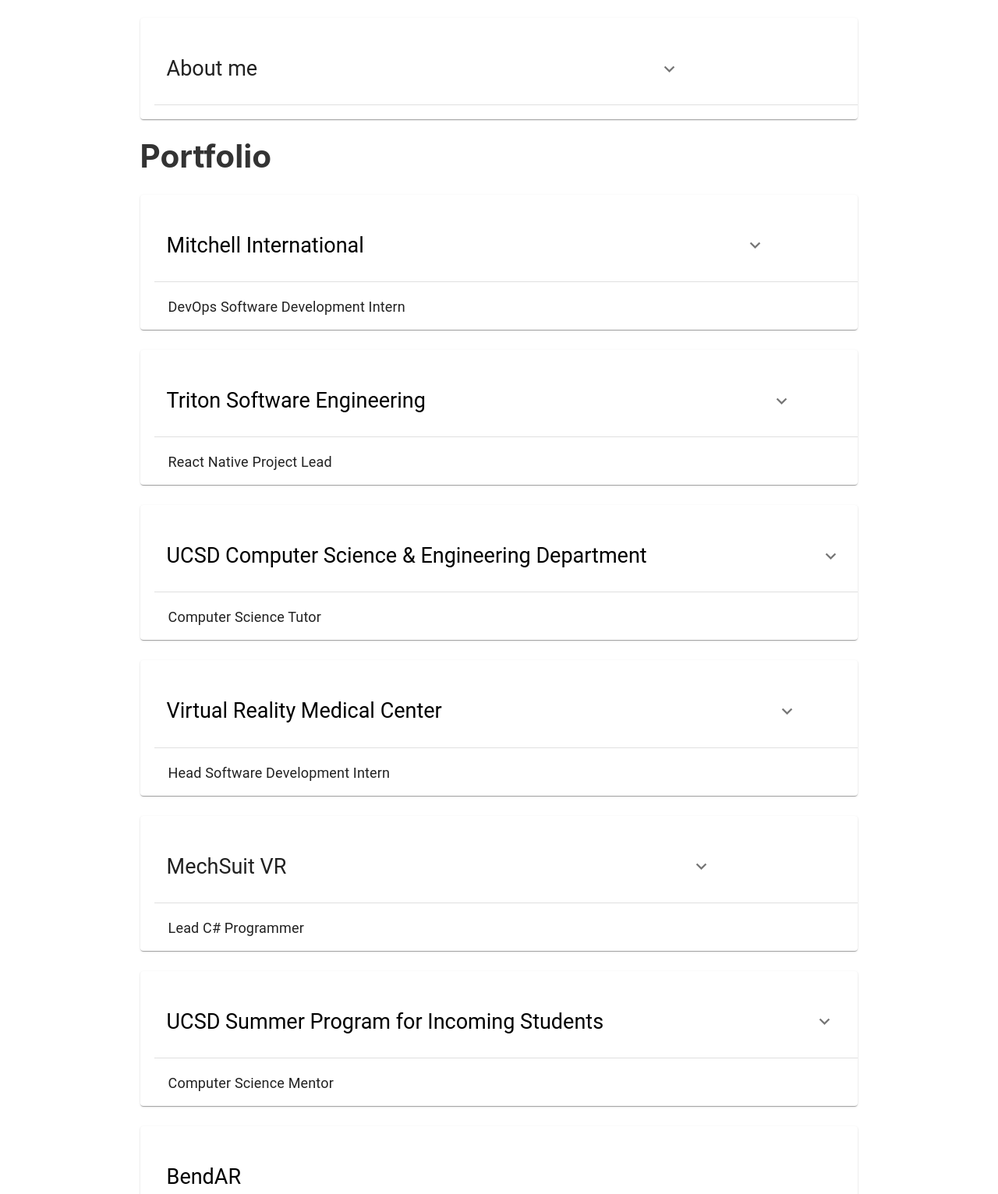
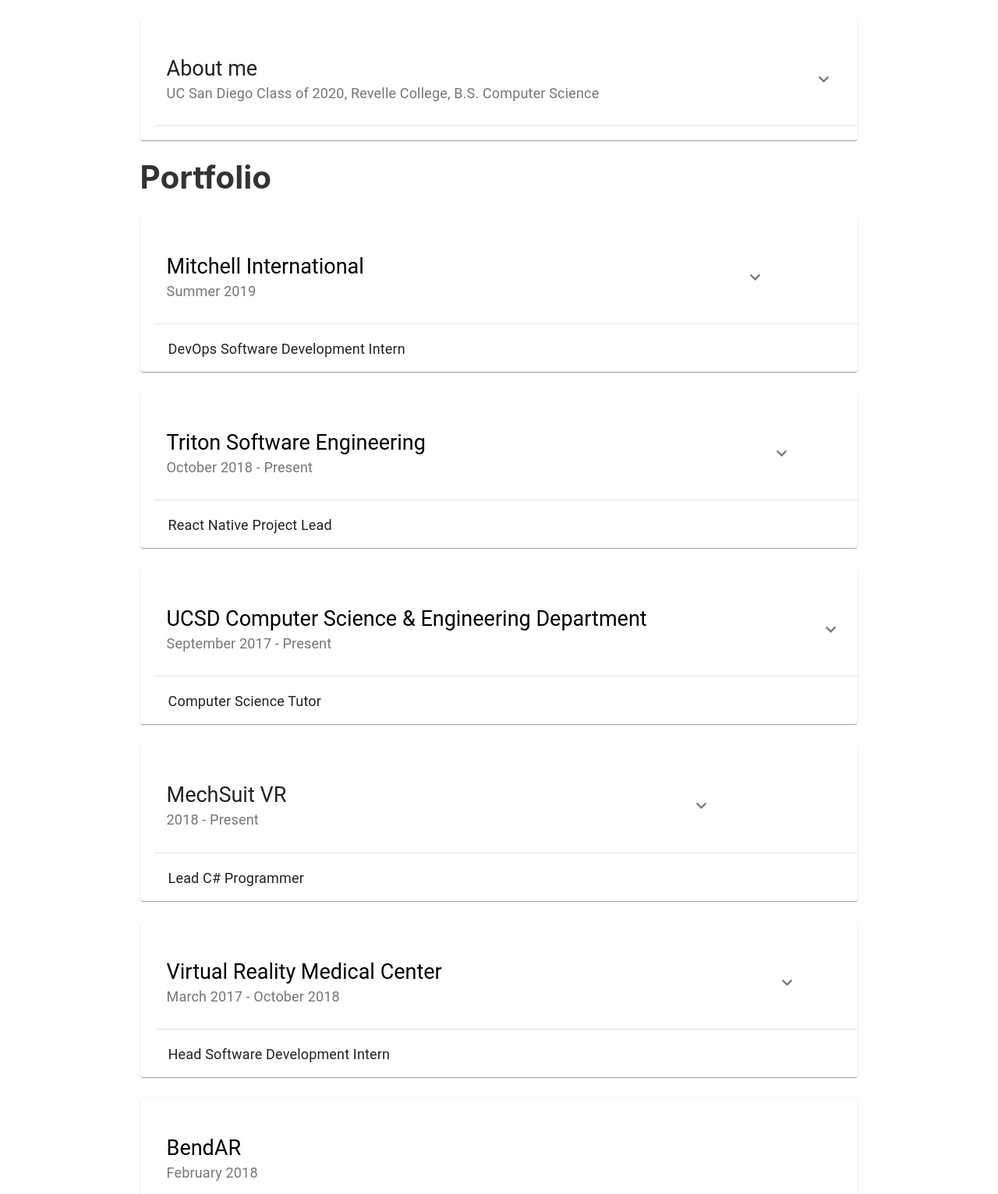
Before and after one commit to graskovi/graskovi.github.io, a Gatsby site: page / in a window 1280 px wide. Shown: the part 188-1720 px from the top of the page at 78% size. Built offline with nearby package versions, Linux system fonts and the light colour scheme; Gatsby itself is replaced by a stand-in of ours.

Commit message:
Clean up files and finalize portfolio and structure

```diff
--- a/src/components/header.js
+++ b/src/components/header.js
@@ -8,32 +8,43 @@
 const GitHubUrl = "https://www.github.com/graskovi"
 
 const styles = {
+  header: {
+    background: `rebeccapurple`,
+    marginBottom: `1.45rem`,
+  },
   tab: {
     color: "white",
     textDecoration: "none"
+  },
+  row: {
+    margin: `0 auto`,
+    maxWidth: 960,
+    //padding: `1.45rem 1.0875rem`,
+    alignContent: 'center',
+  },
+  text: {
+    color: `white`,
+    textDecoration: `none`,
+  },
+  avatar: {
+    width: 100,
+    height: 100,
+    borderRadius: 100,
   }
 }
 
 const Header = ({ siteTitle }) => (
   <header
-    style={{
-      background: `rebeccapurple`,
-      marginBottom: `1.45rem`,
-    }}
+    style={styles.header}
   >
     <div
-      style={{
-        margin: `0 auto`,
-        maxWidth: 960,
-        //padding: `1.45rem 1.0875rem`,
-        alignContent: 'center',
-      }}
+      style={styles.row}
     >
       <table cellpadding="0" cellspacing="0" border="0">
         <tr>
           <td>
             <h1 style={{ margin: 0 }}>
-              <Link to="/" style={{ color: `white`, textDecoration: `none`}}>
+              <Link to="/" style={styles.text}>
                 {siteTitle}
               </Link>
             </h1>
@@ -58,7 +69,7 @@
             </a>
           </td>
           <a href={ContactUrl} target="_blank" rel="noopener noreferrer">
-          <td><img src={GlennImage} style={{width: 100, height: 100, borderRadius: 100}}/></td>
+          <td><img src={GlennImage} style={styles.avatar}/></td>
           </a>
         </tr>
       </table>
--- a/src/components/project.js
+++ b/src/components/project.js
@@ -1,4 +1,4 @@
-import React, { useState } from "react"
+import React from "react"
 import PropTypes from "prop-types"
 import { Card, CardActionArea, CardActions, CardContent, CardHeader,
          Collapse, IconButton, Typography } from '@material-ui/core';
@@ -8,10 +8,14 @@
   link: {
     color: "black",
     textDecoration: "none",
+  },
+  table: {
+    width: "100%",
+    margin: "1em"
   }
 }
 
-const Project = ({name, position, description, img, linkUrl}) => {
+const Project = ({name, dates, position, description, linkUrl}) => {
   const [expanded, setExpanded] = React.useState(false);
   function handleExpandClick() {
     setExpanded(!expanded);
@@ -21,16 +25,22 @@
     <div>
       <Card>
         <CardActionArea>
-          <table style={{width: "100%", margin: "1em"}}>
+          <table style={styles.table}>
             <tr>
               <td>
               {
-                linkUrl ? (
-                linkUrl.startsWith("http")
-                ? <a href={linkUrl} style={styles.link} target="_blank" rel="noopener noreferrer"><CardHeader title={name} /></a>
-                : <a href={linkUrl} style={styles.link}><CardHeader title={name} /></a>
+                linkUrl ?
+                (linkUrl.startsWith("http")
+                ?
+                <a href={linkUrl} style={styles.link} target="_blank" rel="noopener noreferrer">
+                  <CardHeader title={name} subheader={dates} />
+                </a>
+                :
+                <a href={linkUrl} style={styles.link}>
+                  <CardHeader title={name} subheader={dates} />
+                </a>
                 )
-                : <CardHeader title={name} />
+                : <CardHeader title={name} subheader={dates} />
               }
               </td>
               {
@@ -75,7 +85,6 @@
 Project.propTypes = {
   name: PropTypes.string.isRequired,
   description: PropTypes.string,
-  img: PropTypes.object,
   linkUrl: PropTypes.string,
 }
 
--- a/src/pages/games.js
+++ b/src/pages/games.js
@@ -15,6 +15,7 @@
       Media Lab. Its intuitive interface helped me get into programming in Middle
       school, and it has held a special place in my heart ever since."
     />
+    <Project name="Feed the Cat! (WIP)" linkUrl="/feed-the-cat" />
     <Project name="Snake (WIP)" linkUrl="/snake" />
     <Project name="Tetris (WIP)" linkUrl="/tetris" />
     <Link to="/">Go back to the homepage</Link>
--- a/src/pages/index.js
+++ b/src/pages/index.js
@@ -5,28 +5,38 @@
 import SEO from "../components/seo"
 import Project from "../components/project"
 
+const styles = {
+  astronaut: {
+    maxWidth: `300px`,
+    marginBottom: `1.45rem`
+  }
+}
+
 const IndexPage = () => (
   <Layout>
     <SEO title="Glenn Raskovich" />
     <Project name="About me"
-      description="I started programming in Middle school using Scratch (see 'Games'),
-      and since then I've worked to improve my ability to use programs to solve problems.
-      From CS tutoring, backend & virtual reality development, AI/Machine Learning & Computer
-      Security courses to DevOps; I'm always looking to expand my skillset and do
-      interesting work along the way!"
+      dates="UC San Diego Class of 2020, Revelle College, B.S. Computer Science"
+      description="I started programming in Middle school with Scratch (see 'Games'),
+      and since then I've been improving my ability to use programming to solve problems.
+      From computer science tutoring & courses in AI, Machine Learning, Computer Vision
+      & Computer Security at UC San Diego to frontend & backend app development to virtual
+      reality to DevOps; I'm always looking to expand my skillset and do interesting
+      work along the way!"
     />
     <h1>Portfolio</h1>
     <Project name="Mitchell International"
+      dates="Summer 2019"
       position="DevOps Software Development Intern"
       linkUrl="https://www.mitchell.com"
       description="I wrote a C# .NET project to automate a PSI build process:
-      checkout remote changes from a Microsoft TFS repository, modify configuration
-      files to reference frozen versions instead of latest versions, build a dependency
-      graph of internal packages, and update the packages in topological order.
-      Then, I configured a Docker image for it to be hosted on AWS ECS.
+      the logic interfaces a Microsoft TFS repository with the local file system,
+      builds a dependency graph of internal packages, and updates the files in
+      topological order. Then, I configured a Docker image and hosted it on AWS ECS.
       This utility helped reduce build time from ~3 days to ~3 hours."
     />
     <Project name="Triton Software Engineering"
+      dates="October 2018 - Present"
       position="React Native Project Lead"
       linkUrl="https://tritonse.github.io"
       description="I lead a small team of React Native developers to design and develop iOS/Android
@@ -35,45 +45,51 @@
       workflow, and implementation of the codebase."
     />
     <Project name="UCSD Computer Science & Engineering Department"
+      dates="September 2017 - Present"
       position="Computer Science Tutor"
       linkUrl="https://www.cse.ucsd.edu"
       description="I've used Java and C++ to help students design, write, and debug programs,
       and learn the fundamentals of object-oriented programming and data structures.
       I've led lab sections, done public speaking for discussion sections, and helped design and grade assignments."
     />
+    <Project name="MechSuit VR"
+      dates="2018 - Present"
+      position="Lead C# Programmer"
+      description="Work in progress, coming soon to Oculus and Steam!"
+    />
     <Project name="Virtual Reality Medical Center"
+      dates="March 2017 - October 2018"
       position="Head Software Development Intern"
       linkUrl="https://www.vrphobia.com"
       description="I developed virtual reality projects in Unity3D to help patients cope with phobias
       in immersive environments. I wrote C# scripts, a custom shader in ShaderLab, and tweaked legacy
       animations for projects helping patients deal with a fear of heights, flying, and the outdoors."
     />
-    <Project name="MechSuit VR"
-      position="Lead C# Programmer"
-      description="Work in progress, coming soon to Oculus and Steam!"
+    <Project name="BendAR"
+      dates="February 2018"
+      linkUrl="https://www.devpost.com/software/bendar"
     />
-    {/*Use sites.google.com/a/eng.ucsd.edu/spis/ if link below breaks*/}
     <Project name="UCSD Summer Program for Incoming Students"
+      dates="Summer 2016 & 2017"
       position="Computer Science Mentor"
-      linkUrl="https://www.cse.ucsd.edu/undergraduate/spis-summer-program-incoming-students-2019"
+      linkUrl="https://sites.google.com/a/eng.ucsd.edu/spis/"
       description="As a student I wrote Python scripts to implement finite state machine logic on a
       Raspberry Pi and implement image manipulation and vector correlation for an optical character
       recognition (OCR) program. I returned the next Summer as a mentor when I used my knowledge of
       Python to teach students how to make Flask web applications, OpenCV robotics, and NumPy data science."
     />
-    <Project name="BendAR"
-      linkUrl="https://www.devpost.com/software/bendar"
-    />
     <Project name="Scavenging en-Nahas"
+      dates="April 2017"
       linkUrl="https://www.devpost.com/software/scavenging-en-nahas"
     />
     <Project name="Boys & Girls Club of America"
+      dates="September 2012 - June 2016"
       position="Volunteer STEM Instructor"
       linkUrl="https://www.bgca.org"
       description="I taught a beginner’s programming class using Scratch, helped teach students in a
       STEM workshop class, and tutored mathematics."
     />
-    <div style={{ maxWidth: `300px`, marginBottom: `1.45rem` }}>
+    <div style={styles.astronaut}>
       <Image />
     </div>
   </Layout>
```
Also changed, not shown: src/pages/feed-the-cat.js (added, +23 -0 lines). Lines whose indentation alone changed are shown as unchanged.
